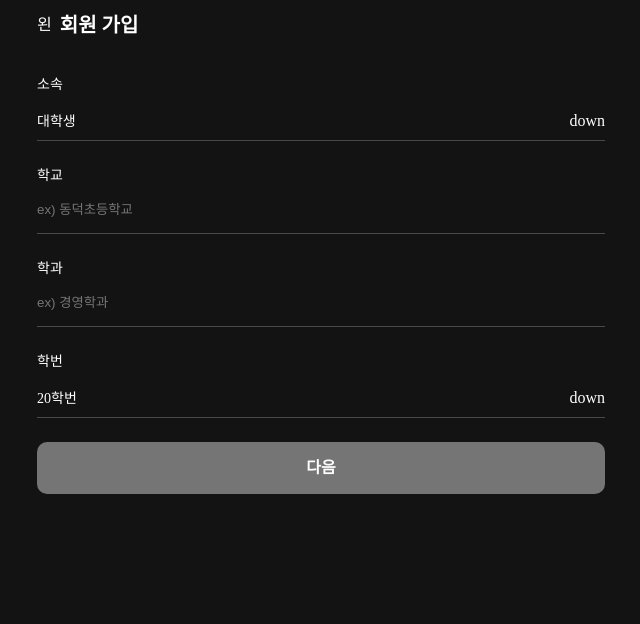
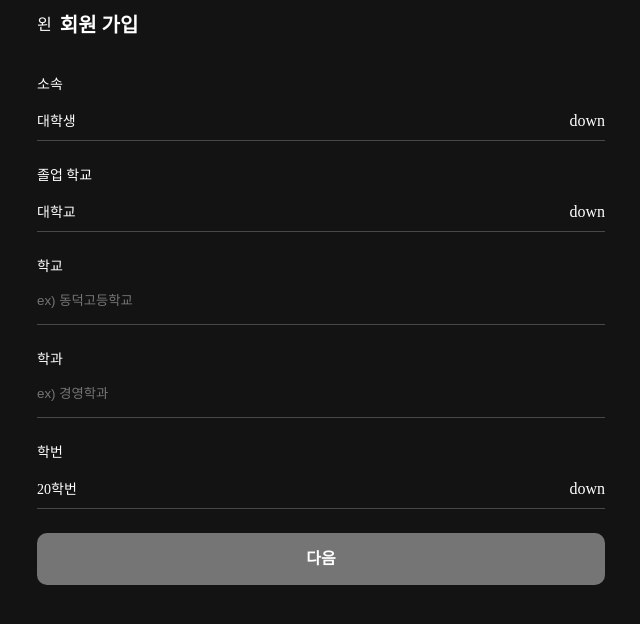
Before and after one commit to Qfeed-Dev/qfeed-client-web, a Next.js app: page /sign-up/organization in a window 1280 px wide. Shown: the top 624 px of the page, without its empty margins (319-959 px from the left). Built offline with nearby package versions, Linux system fonts and the light colour scheme.

Commit message:
feat: 각 소속별 컴포넌트

```diff
--- a/src/components/pages/sign-up/organization.tsx
+++ b/src/components/pages/sign-up/organization.tsx
@@ -4,18 +4,14 @@ import ButtonFillLarge from "src/components/buttons/button-fill-large";
 import NavigationTop from "src/components/navigations/navigation-top";
 import Flex from "src/components/common/Flex";
 import SelectBox from "src/components/selectbox/selectbox";
-import {
-    ORGANIZATION_OPTIONS,
-    SCHOOL_YEAR_OPTIONS
-} from "src/constants/options";
-import InputLine from "src/components/inputs/input-line";
-
-import { useInput } from "src/hooks/common/useInput";
+import { ORGANIZATION_OPTIONS } from "src/constants/options";
+import ElementarySchool from "src/components/sign-up/elementary-school";
+import MidHighSchool from "src/components/sign-up/middle-high-school";
+import University from "src/components/sign-up/university";
+import Graduate from "src/components/sign-up/graduate";
 
 const Organization = () => {
     const router = useRouter();
-    const school = useInput();
-    const department = useInput();
 
     return (
         <Flex direction="column" justify="start" gap={24}>
@@ -28,24 +24,10 @@ const Organization = () => {
                 options={ORGANIZATION_OPTIONS}
                 defaultValue="대학생"
             />
-            <InputLine
-                label="학교"
-                value={school.value}
-                onChange={school.handleChangeInput}
-                placeholder="ex) 동덕초등학교"
-            />
-            <InputLine
-                label="학과"
-                value={department.value}
-                onChange={department.handleChangeInput}
-                placeholder="ex) 경영학과"
-            />
-            <SelectBox
-                label="학번"
-                options={SCHOOL_YEAR_OPTIONS}
-                defaultValue="20학번"
-            />
-
+            {false && <ElementarySchool />}
+            {false && <MidHighSchool />}
+            {false && <University />}
+            {true && <Graduate />}
             <ButtonFillLarge
                 state="disabled"
                 text="다음"
--- /dev/null
+++ b/src/components/sign-up/elementary-school.tsx
@@ -0,0 +1,16 @@
+import InputLine from "../inputs/input-line";
+import { useInput } from "src/hooks/common/useInput";
+
+const ElementarySchool = () => {
+    const school = useInput();
+    return (
+        <InputLine
+            label="학교"
+            value={school.value}
+            onChange={school.handleChangeInput}
+            placeholder="ex) 동덕초등학교"
+        />
+    );
+};
+
+export default ElementarySchool;
--- /dev/null
+++ b/src/components/sign-up/graduate.tsx
@@ -0,0 +1,18 @@
+import SelectBox from "../selectbox/selectbox";
+import { GRADUATE_OPTIONS } from "src/constants/options";
+import University from "./university";
+
+const Graduate = () => {
+    return (
+        <>
+            <SelectBox
+                label="졸업 학교"
+                options={GRADUATE_OPTIONS}
+                defaultValue="대학교"
+            />
+            {true && <University />}
+        </>
+    );
+};
+
+export default Graduate;
--- /dev/null
+++ b/src/components/sign-up/middle-high-school.tsx
@@ -0,0 +1,16 @@
+import InputLine from "../inputs/input-line";
+import { useInput } from "src/hooks/common/useInput";
+
+const MidHighSchool = () => {
+    const school = useInput();
+    return (
+        <InputLine
+            label="학교"
+            value={school.value}
+            onChange={school.handleChangeInput}
+            placeholder="ex) 동덕고등학교"
+        />
+    );
+};
+
+export default MidHighSchool;
--- /dev/null
+++ b/src/components/sign-up/university.tsx
@@ -0,0 +1,32 @@
+import { useInput } from "src/hooks/common/useInput";
+import InputLine from "../inputs/input-line";
+import SelectBox from "../selectbox/selectbox";
+import { SCHOOL_YEAR_OPTIONS } from "src/constants/options";
+
+const University = () => {
+    const school = useInput();
+    const department = useInput();
+    return (
+        <>
+            <InputLine
+                label="학교"
+                value={school.value}
+                onChange={school.handleChangeInput}
+                placeholder="ex) 동덕고등학교"
+            />
+            <InputLine
+                label="학과"
+                value={department.value}
+                onChange={department.handleChangeInput}
+                placeholder="ex) 경영학과"
+            />
+            <SelectBox
+                label="학번"
+                options={SCHOOL_YEAR_OPTIONS}
+                defaultValue="20학번"
+            />
+        </>
+    );
+};
+
+export default University;
--- a/src/constants/options.ts
+++ b/src/constants/options.ts
@@ -3,6 +3,11 @@ export const ORGANIZATION_OPTIONS = [
     { value: "중/고등학생", name: "중/고등학생" },
     { value: "대학생", name: "대학생" },
     { value: "졸업생", name: "졸업생" }
+];
+
+export const GRADUATE_OPTIONS = [
+    { value: "초/중/고등학교", name: "초/중/고등학교" },
+    { value: "대학교", name: "대학교" }
 ];
 
 export const SCHOOL_YEAR_OPTIONS = [
```
Also changed, not shown: src/constants/button-states.ts (deleted, +0 -17 lines).
